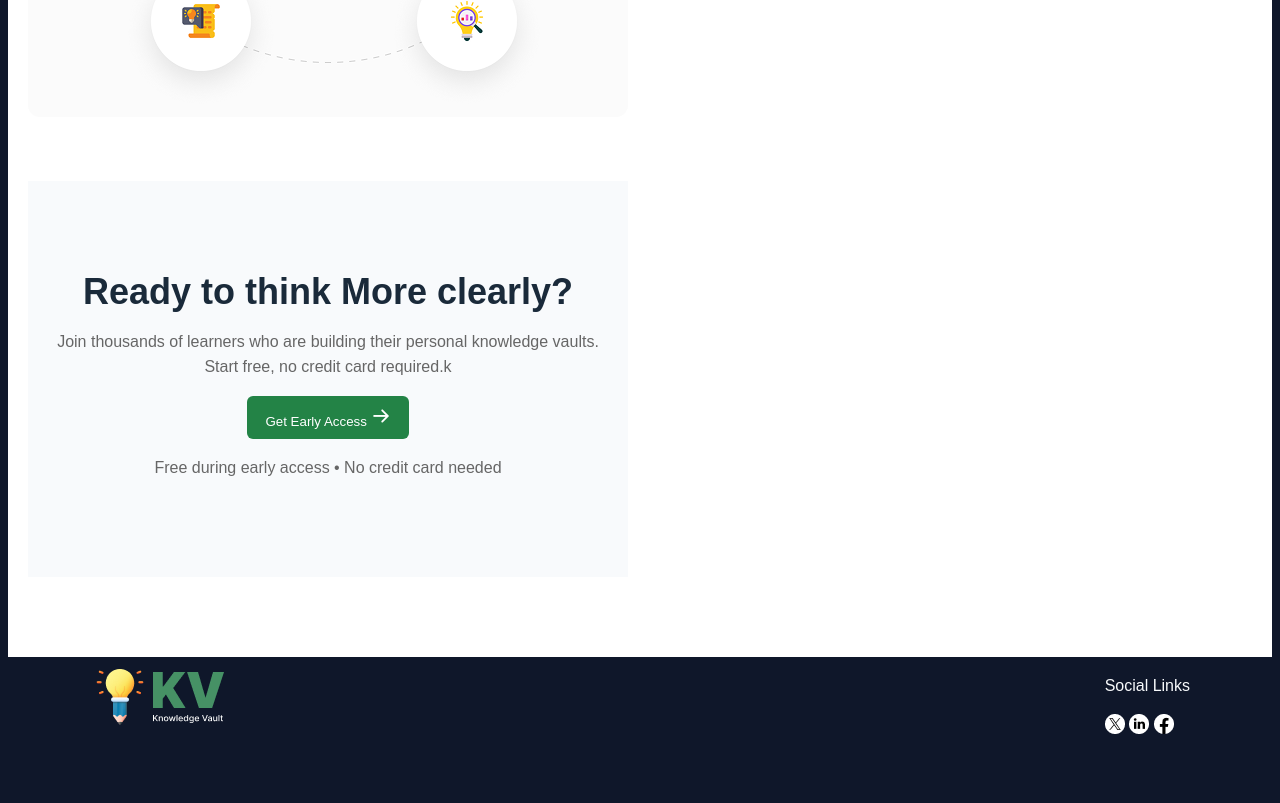
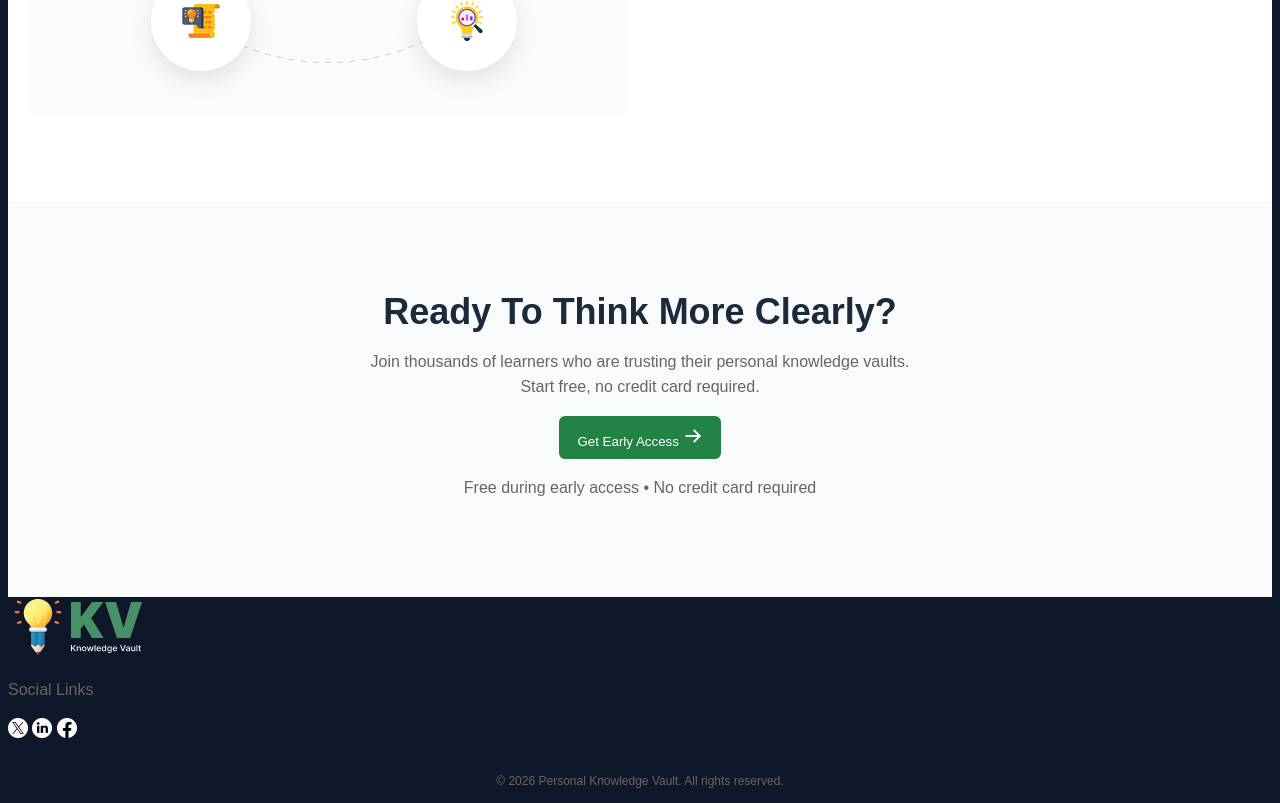
Before and after one commit to j59329650-sys/assignment-1-b013, a plain HTML site: page index.html in a window 1280 px wide. Shown: the part 1782-2585 px from the top of the page. Before the commit the page ends 2550 px from the top, so only its background shows below. Drawn offline with Linux system fonts and the light colour scheme.

Commit message:
fixed footer design

```diff
--- a/index.html
+++ b/index.html
@@ -74,36 +74,41 @@ structured by design.</h2>
     <li> <img src="./assets/CheckCircle.png" alt="">Find anything instantly with semantic search</li>
 </ul>
 </div>
+
+</section>
 <section class="ready-to-think">
-    <div class="container">
-    <h2 class="title">Ready to think More clearly?</h2>
-    <p class="description">Join thousands of learners who are building their personal knowledge vaults. <br>Start free, no credit card required.k</p>
-    <button class="btn-primary">Get Early Access <img src="./assets/ArrowRight.png" alt=""></button>
-    <p class="footer-note">Free during early access • No credit card needed</p>
-</div>
+    <div class="container ready-container">
+        <h2 class="title">Ready To Think More Clearly?</h2>
+        <p class="description">
+            Join thousands of learners who are trusting their personal knowledge vaults.<br>
+            Start free, no credit card required.
+        </p>
+        <button class="btn-primary">
+            Get Early Access <img src="./assets/ArrowRight.png" alt="arrow">
+        </button>
+        <p class="footer-note">Free during early access • No credit card required</p>
+    </div>
+</section>
+<footer class="footer">
+    <div class="footer-container">
+
+        <img src="./assets/logo-footer.png" alt="KV Logo">
 
 
-</section>
-</section>
-<footer class="footer">
-    <div class="footer-contanir"><img src="./assets/logo-footer.png" alt="">
-        <div class="social">
-        <p>Social Links</p>
-        <div class="">
-             <a href="#"><img src="./assets/fi_5969020.png" alt=""></a>
-        <a href="#"><img src="./assets/Frame 1171277689.png" alt=""></a>
-
-        <a href="#"><img src="./assets/Frame 1171277690.png" alt=""></a>
-
+        <div class="social-section">
+            <p>Social Links</p>
+            <div class="social-icons">
+                <a href="#"><img src="./assets/fi_5969020.png" alt="Social 1"></a>
+                <a href="#"><img src="./assets/Frame 1171277689.png" alt="Social 2"></a>
+                <a href="#"><img src="./assets/Frame 1171277690.png" alt="Social 3"></a>
+            </div>
         </div>
-
     </div>
-    </div>
-    <div class="footer-bottom">
 
 
+    <div class="footer-bottom">
+        <p>&copy; 2026 Personal Knowledge Vault. All rights reserved.</p>
     </div>
-
 </footer>
 </body>
 </html>
```
